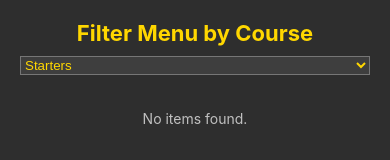
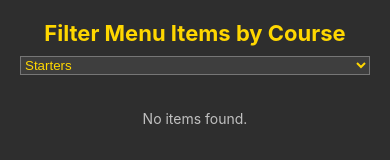
Before and after one commit to ST10494032/ChefsMenuAppMASTPart2_ST10494032, a React Native app: screen /Filter in a window 390 px wide. Shown: the top 160 px of the page. Built offline with nearby package versions, Linux system fonts and the light colour scheme.

Commit message:
Last Commit message. Made the Text More in context

```diff
--- a/src/screens/AddMenuItemScreen.tsx
+++ b/src/screens/AddMenuItemScreen.tsx
@@ -27,7 +27,7 @@ export default function AddMenuItemScreen() {
 
   return (
     <View style={styles.container}>
-      <Text style={styles.title}>Add Menu Item</Text>
+      <Text style={styles.title}>Add or Remove a Menu Item</Text>
 
       <TextInput
         placeholder="Item name"
--- a/src/screens/FilterScreen.tsx
+++ b/src/screens/FilterScreen.tsx
@@ -12,7 +12,7 @@ export default function FilterScreen() {
 
   return (
     <View style={styles.container}>
-      <Text style={styles.title}>Filter Menu by Course</Text>
+      <Text style={styles.title}>Filter Menu Items by Course</Text>
       <Picker selectedValue={selectedCourse} onValueChange={(v) => setSelectedCourse(v as Course)} style={styles.picker}>
         <Picker.Item label="Starters" value="Starters" />
         <Picker.Item label="Mains" value="Mains" />
--- a/src/screens/HomeScreen.tsx
+++ b/src/screens/HomeScreen.tsx
@@ -16,7 +16,7 @@ export default function HomeScreen() {
 
   return (
     <View style={styles.container}>
-      <Text style={styles.title}>Average Prices by Course</Text>
+      <Text style={styles.title}>Welcome to Christoffels Resturant</Text>
       {courses.map((course) => (
         <View key={course} style={styles.card}>
           <Text style={styles.course}>{course}</Text>
```
